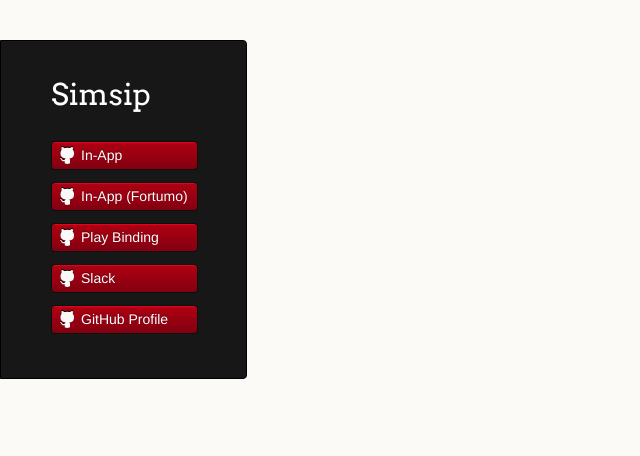
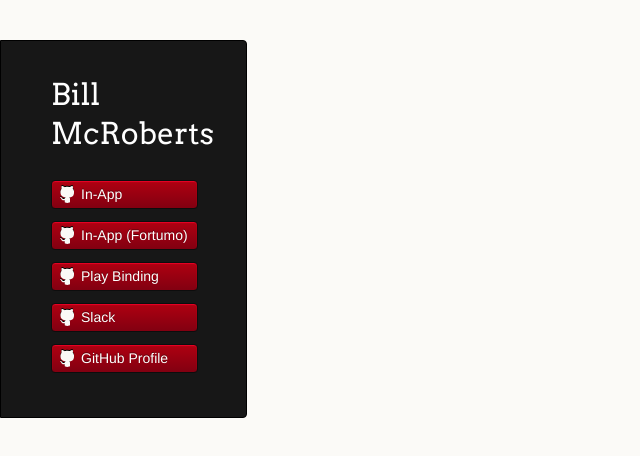
Before and after one commit to simsip-admin/simsip-admin.github.io, a plain HTML site: page _includes/head.html in a window 1280 px wide. Shown: the whole page, without its empty margins (0-640 px from the left). Drawn offline with Linux system fonts and the light colour scheme; files that its build step writes are made by us from their sources; files whose address does not match are found by name.

Commit message:
Changing header.

```diff
--- a/_includes/head.html
+++ b/_includes/head.html
@@ -16,7 +16,7 @@
   <body>
     <div class="wrapper">
       <header>
-        <h1 class="header">Simsip</h1>
+        <h1 class="header">Bill McRoberts</h1>
         <p class="header"></p>
 
 
```
